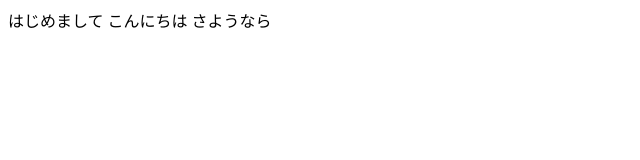
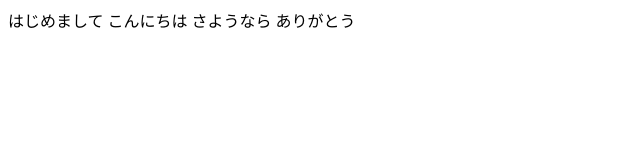
Before and after one commit to nikkenweb/plan, a plain HTML site: page index.html in a window 1280 px wide. Shown: the full height of the page, 0-640 px from the left. Drawn offline with Linux system fonts and the light colour scheme.

Commit message:
「ありがとう」を追加

```diff
--- a/index.html
+++ b/index.html
@@ -9,5 +9,6 @@
     はじめまして
     こんにちは
     さようなら
+    ありがとう
 </body>
 </html>
```
